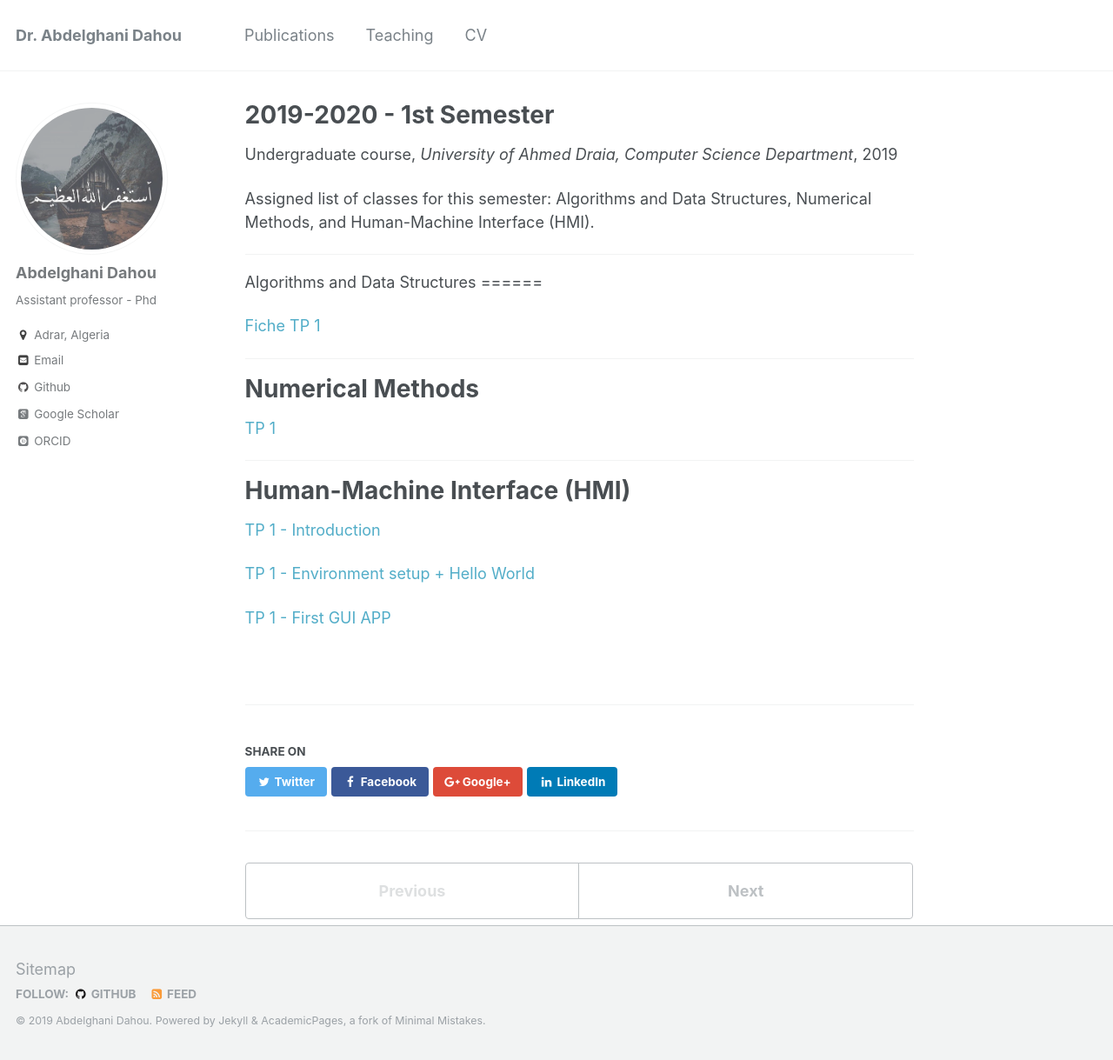
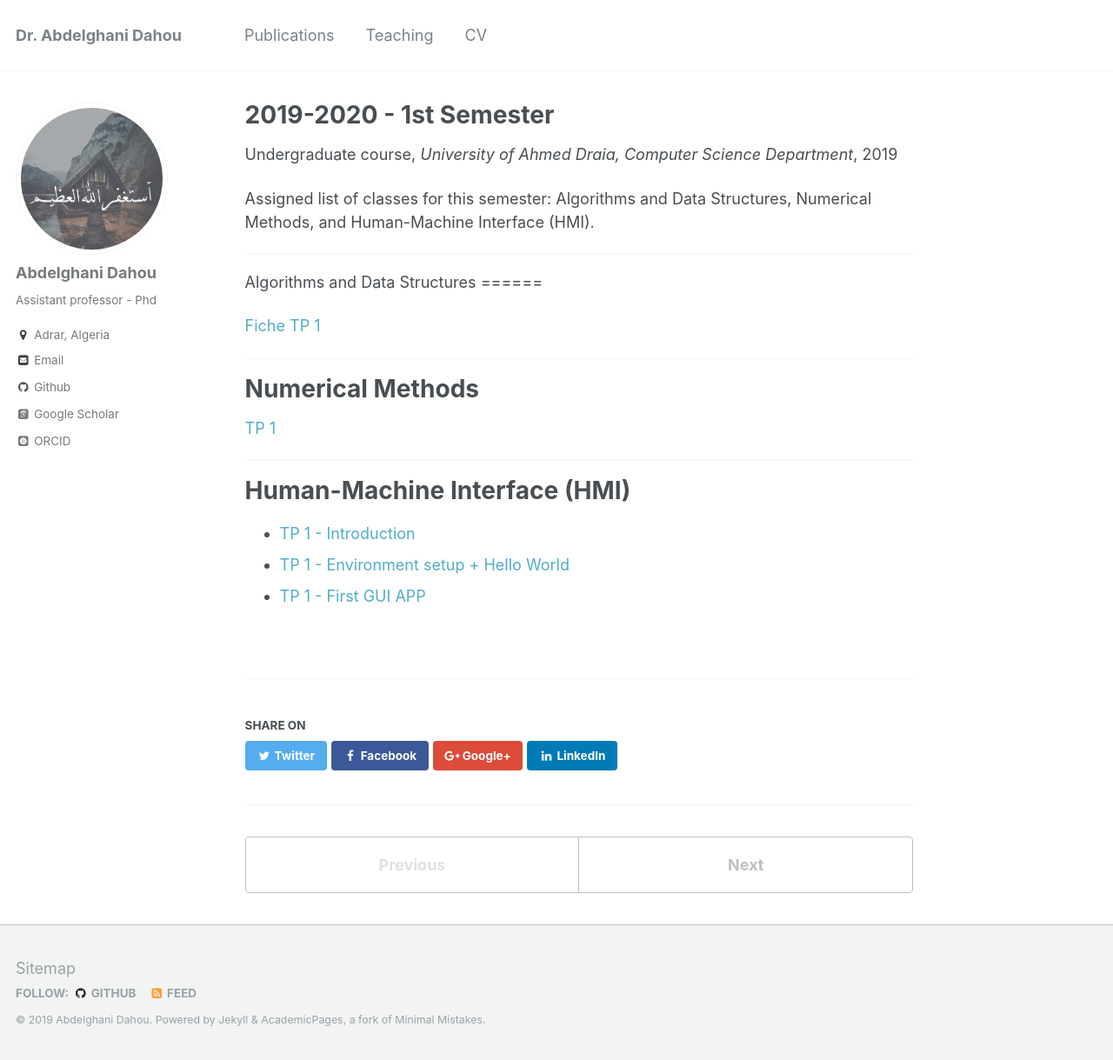
Before and after one commit to dr-dahou-adrar/dr-dahou-adrar.github.io, a Jekyll site: the page built from _teaching/2019-2020-1st-semester-teaching.md, in a window 1280 px wide and 1219 px high. Shown: the whole window at 87% size. Built offline with Jekyll 4.4.1, drawn with Linux system fonts in a browser that asks for light colours; some web fonts are replaced.

```diff
--- a/_teaching/2019-2020-1st-semester-teaching.md
+++ b/_teaching/2019-2020-1st-semester-teaching.md
@@ -26,8 +26,6 @@ Numerical Methods
 
 Human-Machine Interface (HMI)
 ======
-[TP 1 - Introduction](https://www.notion.so/TP01-Introduction-eb9174c7afad43fcb0c5dca09c57f080)
-
-[TP 1 - Environment setup + Hello World](https://www.notion.so/TP01-Environment-setup-Hello-World-82a6cc6a2af846c2b645c466996e75c5)
-
-[TP 1 - First GUI APP](https://www.notion.so/TP01-First-GUI-App-0f710277f0e64daab0f3503552aa6d8f)
+* [TP 1 - Introduction](https://www.notion.so/TP01-Introduction-eb9174c7afad43fcb0c5dca09c57f080)
+* [TP 1 - Environment setup + Hello World](https://www.notion.so/TP01-Environment-setup-Hello-World-82a6cc6a2af846c2b645c466996e75c5)
+* [TP 1 - First GUI APP](https://www.notion.so/TP01-First-GUI-App-0f710277f0e64daab0f3503552aa6d8f)
```
